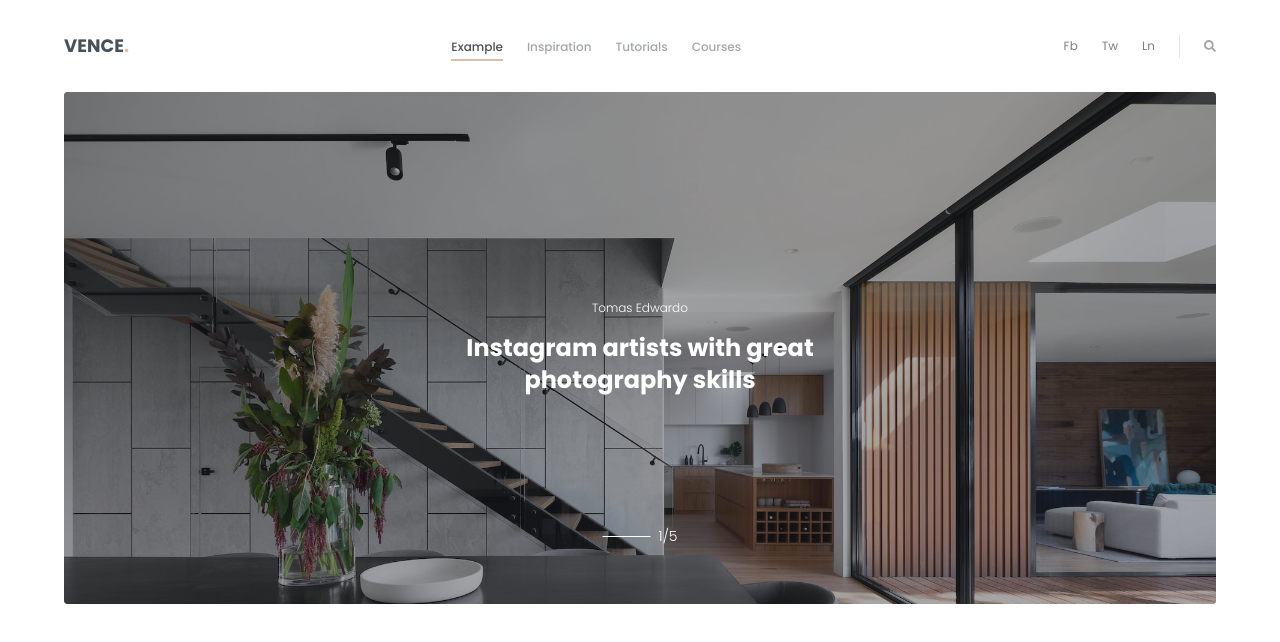
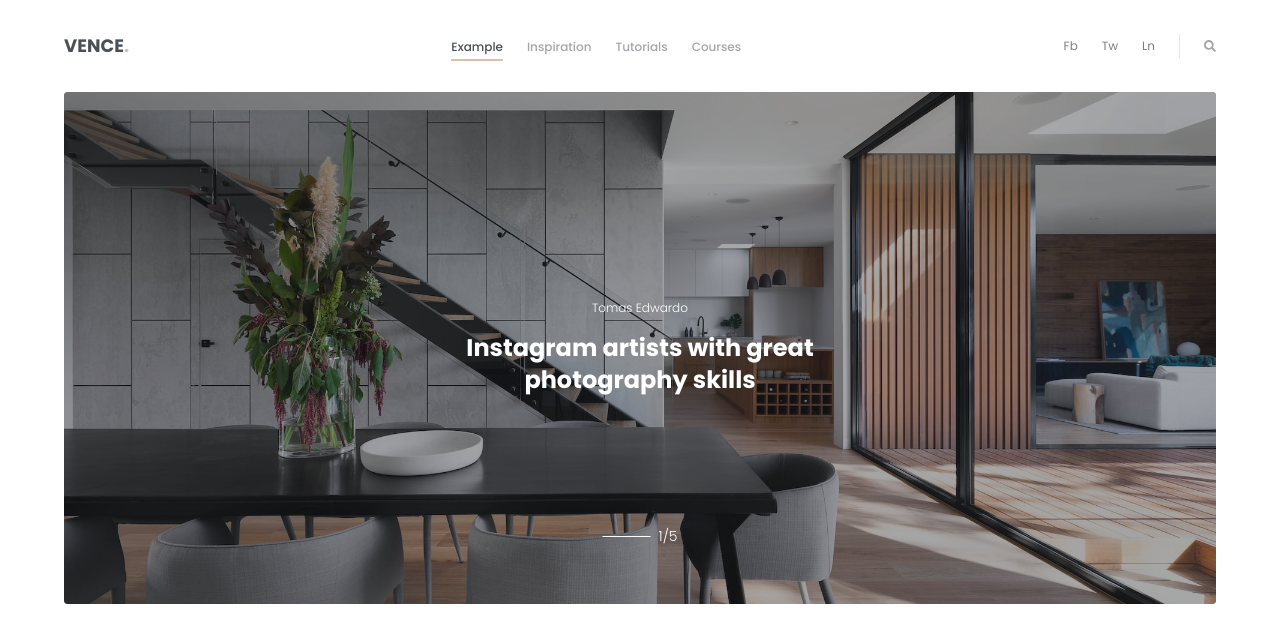
Before and after one commit to joeribreedveld/vence-interior, a Next.js app: page / in a window 1280 px wide. Shown: the top 642 px of the page. Built offline with nearby package versions, Linux system fonts and the light colour scheme.

Commit message:
fix(hero): change background position and svg name

```diff
--- a/src/components/Hero/Hero.tsx
+++ b/src/components/Hero/Hero.tsx
@@ -3,7 +3,7 @@
 // Functions
 const Hero = () => (
   <section className="page-width-m relative flex h-[32rem] items-center justify-center rounded bg-[#212529] text-center text-white">
-    <div className="absolute z-10 h-full w-full overflow-hidden rounded bg-[url('/img/hero.jpg')] bg-cover opacity-60"></div>
+    <div className="absolute z-10 h-full w-full overflow-hidden rounded bg-[url('/img/hero.jpg')] bg-cover bg-center opacity-60"></div>
     <section className="z-20">
       <section className="flex flex-col gap-4 p-4">
         <p className="text-xs font-light">Tomas Edwardo</p>
--- a/src/components/Navbar/Navbar.tsx
+++ b/src/components/Navbar/Navbar.tsx
@@ -43,7 +43,7 @@ const Navbar = () => {
           <path
             d="M11.8368 10.3765L9.49991 8.03965C9.39444 7.93417 9.25146 7.87558 9.10145 7.87558H8.71939C9.36631 7.04817 9.75071 6.00747 9.75071 4.87536C9.75071 2.18219 7.56852 0 4.87536 0C2.18219 0 0 2.18219 0 4.87536C0 7.56852 2.18219 9.75071 4.87536 9.75071C6.00747 9.75071 7.04817 9.36631 7.87558 8.71939V9.10145C7.87558 9.25146 7.93417 9.39444 8.03965 9.49991L10.3765 11.8368C10.5969 12.0571 10.9531 12.0571 11.1711 11.8368L11.8345 11.1735C12.0548 10.9531 12.0548 10.5969 11.8368 10.3765ZM4.87536 7.87558C3.2182 7.87558 1.87514 6.53485 1.87514 4.87536C1.87514 3.2182 3.21586 1.87514 4.87536 1.87514C6.53251 1.87514 7.87558 3.21586 7.87558 4.87536C7.87558 6.53251 6.53485 7.87558 4.87536 7.87558Z"
             fill="#495057"
-            fill-opacity="0.5"
+            fillOpacity="0.5"
           />
         </svg>
       </section>
```
